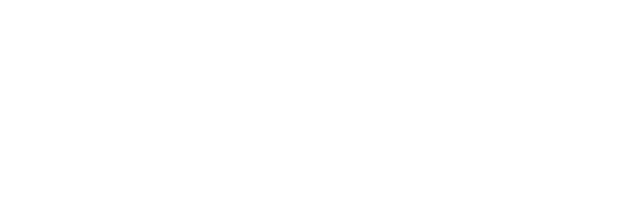
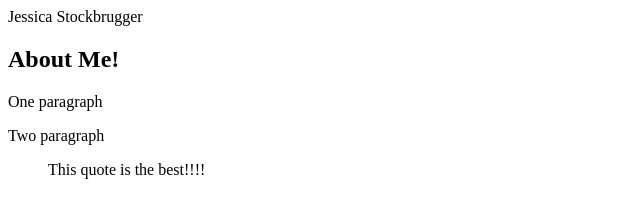
Before and after one commit to jessstockbrugger/assingment.html, a plain HTML site: page index.html in a window 1280 px wide. Shown: the whole page, without its empty margins (0-640 px from the left). Drawn offline with Linux system fonts and the light colour scheme.

Commit message:
Added extra information to the body

```diff
--- a/index.html
+++ b/index.html
@@ -6,6 +6,7 @@
     <!-- Document information -->
     <meta charset="UTF-8">
     <title>Document</title>
+
   </head>
 
 
@@ -13,5 +14,21 @@
 
   <body>
     <!-- Document Content -->
-  </body>
+
+
+    <header> Jessica Stockbrugger </header>
+
+
+       <main>
+          <article>
+            <h1>About Me!</h1>
+            <p> One paragraph </p>
+            <p> Two paragraph </p>
+            <blockquote cite= "URL">
+                         This quote is the best!!!!
+            </blockquote>
+         </article>
+       </main>
+
+
 </html>
```
